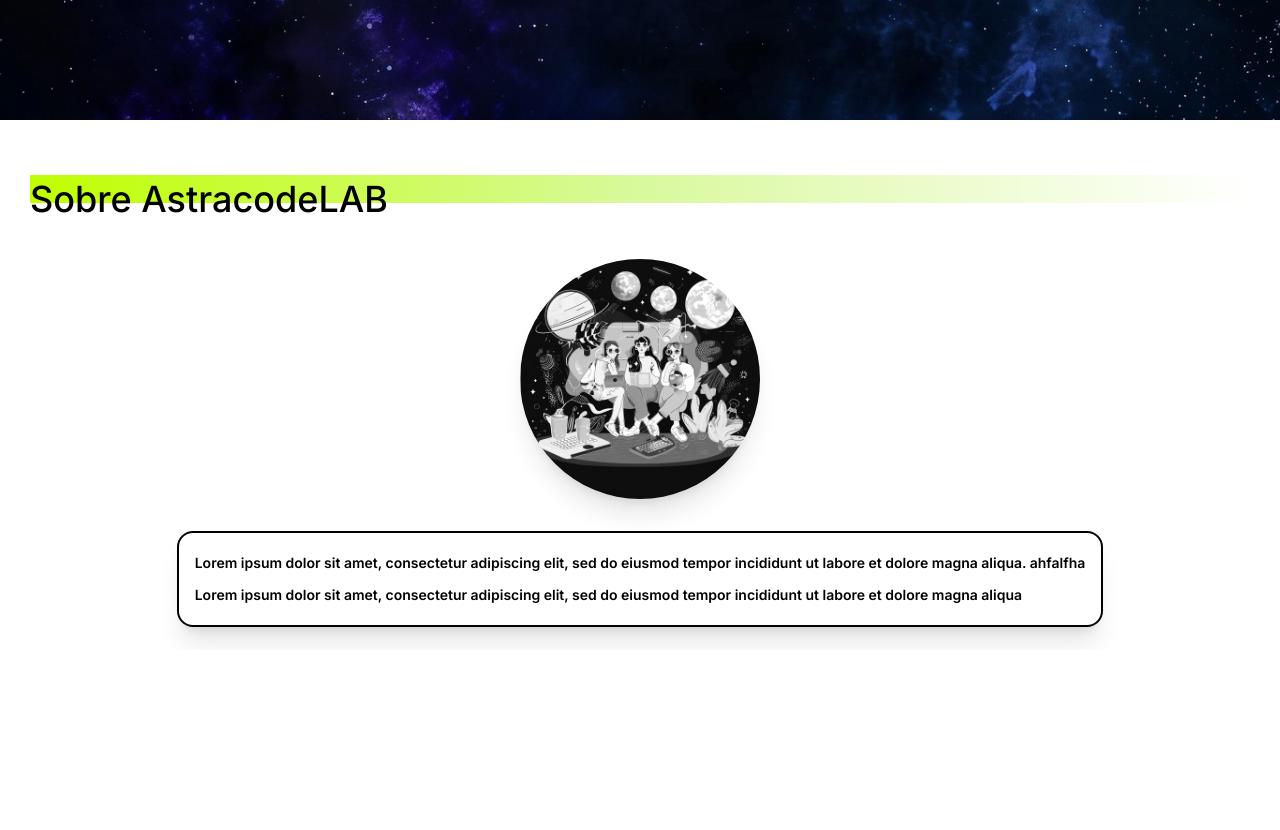
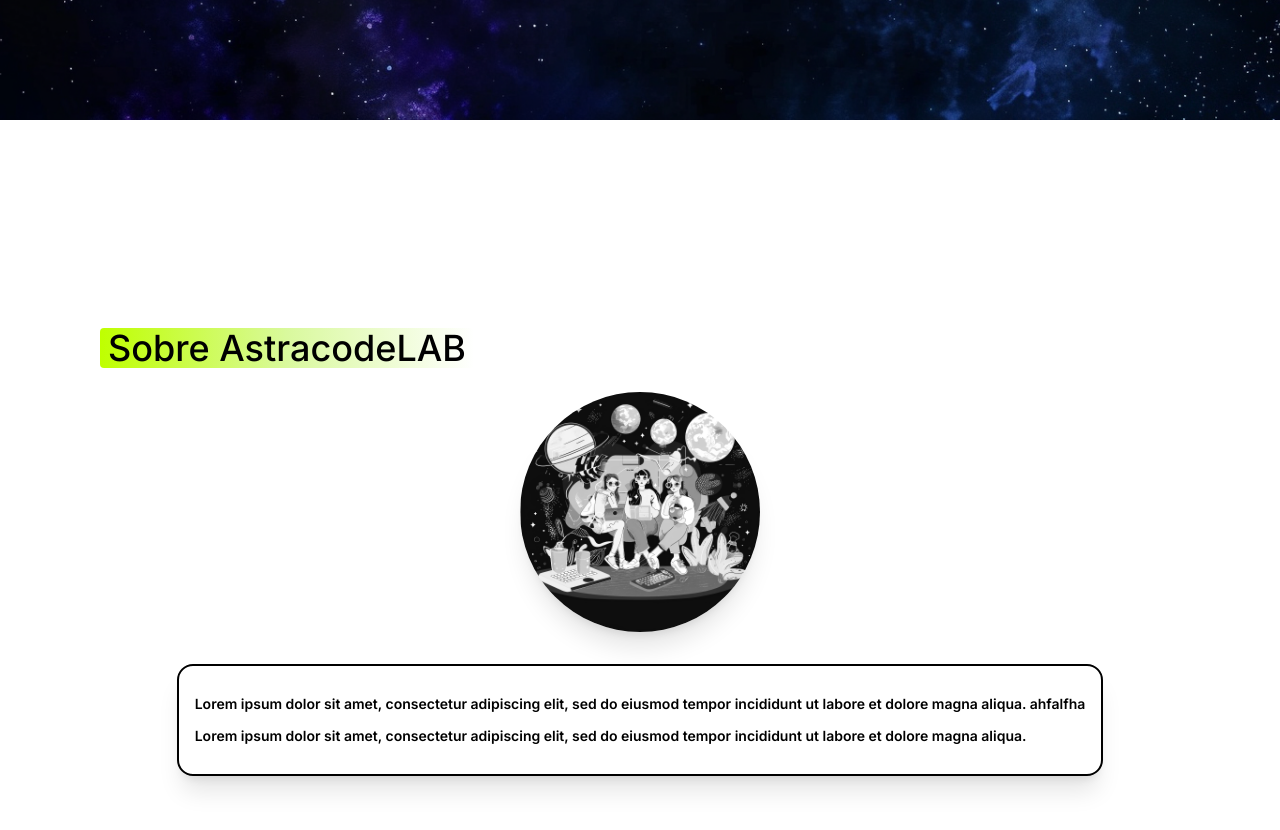
Before and after one commit to AstracodeLAB/project, a React (Vite) app: page / in a window 1280 px wide. Shown: the part 680-1510 px from the top of the page. Before the commit the page ends 1330 px from the top, so only its background shows below. Built offline with nearby package versions, Linux system fonts and the light colour scheme.

Commit message:
Fix title bg gradient

```diff
--- a/src/components/AboutUs.jsx
+++ b/src/components/AboutUs.jsx
@@ -1,21 +1,22 @@
-//import React from "react";
+import React from "react";
 import about from "../assets/about.png";
 
 export const AboutUs = () => {
   return (
     <>
-      <section id="about" className="mx-30 my-15">
-        <div className="relative top-10 z-0 h-4 bg-gradient-to-r from-accent via-lime-200 to-white md:h-7"></div>
-        <h2 className="relative z-10 my-4 font-sans font-medium text-2xl md:text-4xl">
-          Sobre AstracodeLAB
-        </h2>
+      <section id="about" className="mx-30 my-20 md:mx-100 md:my-52">
+        <div className="relative z-0 md:w-3/4 ">
+          <h2 className="relative z-10 inline-block bg-gradient-to-r from-accent via-lime-200 to-white font-sans font-medium text-xl md:text-4xl px-2 rounded">
+            Sobre AstracodeLAB
+          </h2>
+        </div>
         <div className="flex flex-col items-center">
           <img
-            className="rounded-full my-6 shadow-xl size-60"
+            className="rounded-full my-6 shadow-xl w-60 h-60"
             src={about}
             alt="Tres programadoras con fondo espacial"
           />
-          <article className="font-semibold font-sans text-sm border-2 border-black rounded-2xl px-4 py-2 my-2 mx-6 shadow-xl">
+          <article className="font-semibold font-sans text-sm border-2 border-black rounded-2xl p-4 my-2 mx-6 shadow-xl">
             <p className="my-3">
               Lorem ipsum dolor sit amet, consectetur adipiscing elit, sed do
               eiusmod tempor incididunt ut labore et dolore magna aliqua.
@@ -23,7 +24,7 @@ export const AboutUs = () => {
             </p>
             <p className="my-3">
               Lorem ipsum dolor sit amet, consectetur adipiscing elit, sed do
-              eiusmod tempor incididunt ut labore et dolore magna aliqua
+              eiusmod tempor incididunt ut labore et dolore magna aliqua.
             </p>
           </article>
         </div>
--- a/tailwind.config.js
+++ b/tailwind.config.js
@@ -12,18 +12,20 @@ export default {
         primary: "#1e293b",
         secondary: "#ffffff",
         accent: "#BFFF00",
-        bgBlueDark: '#1B1D34'
+        bgBlueDark: "#1B1D34",
       },
       margin: {
+        15: "15px",
         30: "30px",
-        15: "15px",
+        100: "100px",
       },
       fontFamily: {
         sans: ["Inter", "sans-serif"],
       },
       boxShadow: {
-        'custom-colored': '0 4px 6px rgba(255, 0, 0, 0.4), 0 1px 3px rgba(255, 0, 0, 0.2)', // Ejemplo con sombra roja
-      }
+        "custom-colored":
+          "0 4px 6px rgba(255, 0, 0, 0.4), 0 1px 3px rgba(255, 0, 0, 0.2)", // Ejemplo con sombra roja
+      },
     },
   },
   plugins: [],
```
